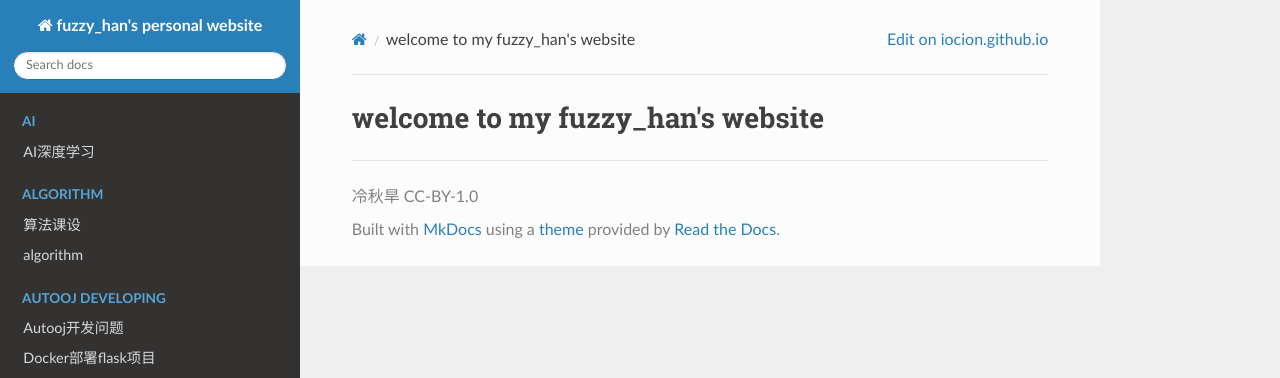
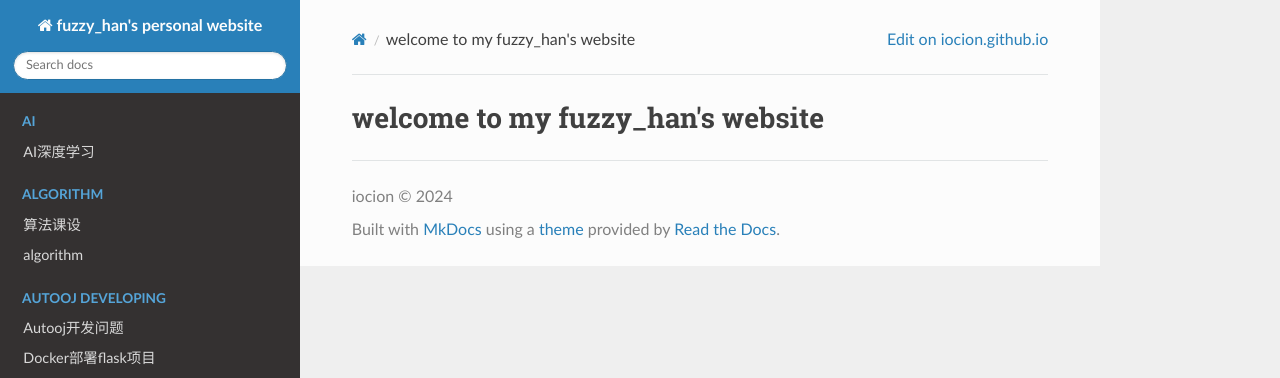
Before and after one commit to iocion/iocion.github.io, an MkDocs documentation site: the page built from docs/index.md, in a window 1280 px wide. Shown: the top 378 px of the page. Built offline with MkDocs 1.6.1, drawn with Linux system fonts in a browser that asks for light colours; nearby versions of some CDN libraries; library files that are not in the unit come from our copies.

```diff
--- a/mkdocs.yml
+++ b/mkdocs.yml
@@ -2,7 +2,7 @@
 # 左上角标题
 site_name: fuzzy_han's personal website
 site_url: https://iocion.github.io
-site_author: 冷秋旱
+site_author: fuzzy_han
 site_description:
   个人主页，包含一些项目的更新和动态
   以及一些有趣的链接和资源
@@ -99,7 +99,9 @@
 # [bottom-left corner]
 # [版权说明]
 # https://squidfunk.github.io/mkdocs-material/setup/setting-up-the-footer/#copyright-notice
-copyright: 冷秋旱 CC-BY-1.0
+copyright: iocion © 2024
+# [底部的翻页]
+# https://squidfunk.github.io/mkdocs-material/setup/setting-up-the-footer/#footer
 # [bottom-right corner]
 extra:
   # [添加社交网络图标和链接]
```
